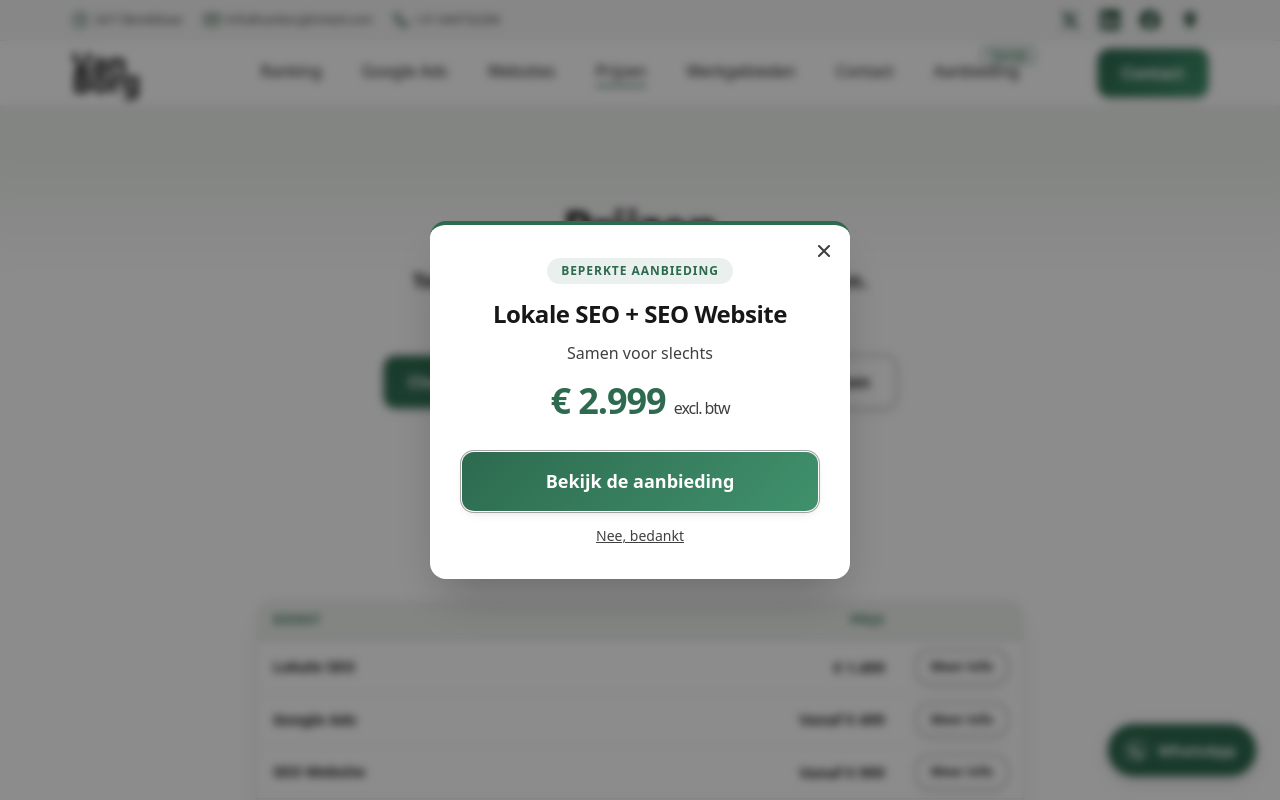
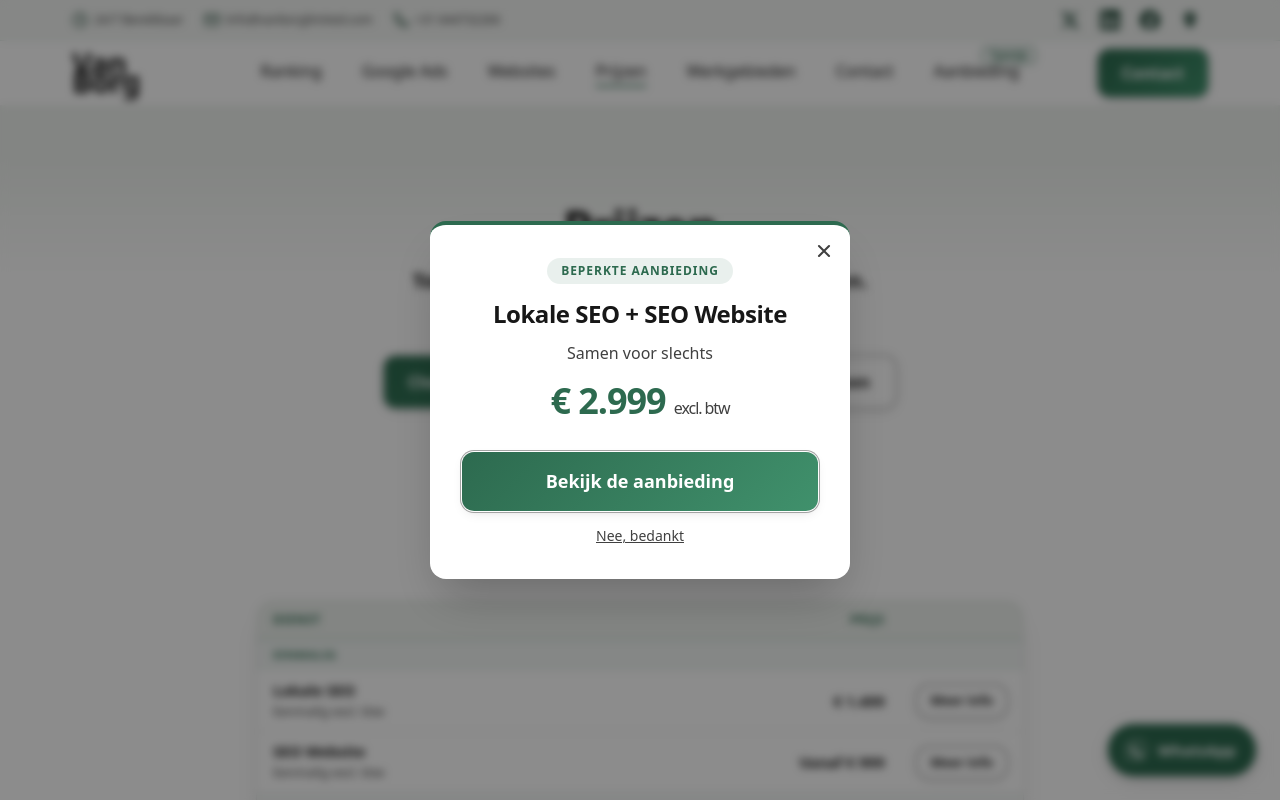
Before and after one commit to VanBorg/Vanborg.com, a React (Vite) app: page /prijzen in a window 1280 px wide. Shown: the top 800 px of the page. Built offline with nearby package versions, Linux system fonts and the light colour scheme.

Commit message:
Improve pricing table: group by eenmalig/maandelijks, add Google Ads row, subtekst, plus suffix
Made-with: Cursor

```diff
--- a/src/components/sections/prijzen/PrijzenTabel.tsx
+++ b/src/components/sections/prijzen/PrijzenTabel.tsx
@@ -4,34 +4,31 @@ import { Container } from '../../ui/Container'
 interface Dienst {
   naam: string
   prijsLabel: string
+  subtekst: string
   vanaf: boolean
   prijsNum: number
   link: string
   highlight?: boolean
+  isMonthly?: boolean
 }
 
 const BUNDEL_NAAM = 'Aanbieding (Lokale SEO + SEO Website)'
 const LOKALE_SEO_NAAM = 'Lokale SEO'
 const SEO_WEBSITE_NAAM = 'SEO Website'
 
-const diensten: Dienst[] = [
+const eenmaligeDiensten: Dienst[] = [
   {
     naam: LOKALE_SEO_NAAM,
     prijsLabel: '€ 1.499',
+    subtekst: 'Eenmalig excl. btw',
     vanaf: false,
     prijsNum: 1499,
     link: '/ranking',
   },
   {
-    naam: 'Google Ads',
-    prijsLabel: 'Vanaf € 499',
-    vanaf: true,
-    prijsNum: 499,
-    link: '/ads',
-  },
-  {
     naam: SEO_WEBSITE_NAAM,
     prijsLabel: 'Vanaf € 999',
+    subtekst: 'Eenmalig excl. btw',
     vanaf: true,
     prijsNum: 999,
     link: '/website',
@@ -39,12 +36,27 @@ const diensten: Dienst[] = [
   {
     naam: BUNDEL_NAAM,
     prijsLabel: '€ 2.999',
+    subtekst: 'Eenmalig excl. btw · bespaar € 499',
     vanaf: false,
     prijsNum: 2999,
     link: '/aanbieding',
     highlight: true,
   },
 ]
+
+const maandelijkseDiensten: Dienst[] = [
+  {
+    naam: 'Google Ads',
+    prijsLabel: 'Vanaf € 499',
+    subtekst: 'Per maand excl. btw · incl. advertentiebudget',
+    vanaf: true,
+    prijsNum: 499,
+    link: '/ads',
+    isMonthly: true,
+  },
+]
+
+const alleDiensten = [...eenmaligeDiensten, ...maandelijkseDiensten]
 
 function formatBedrag(bedrag: number) {
   return '€ ' + bedrag.toLocaleString('nl-NL')
@@ -91,10 +103,57 @@ export function PrijzenTabel() {
     })
   }
 
-  const geselecteerdeDiensten = diensten.filter((d) => geselecteerd.has(d.naam))
-  const totaalVanaf = geselecteerdeDiensten.some((d) => d.vanaf)
-  const totaalNum = geselecteerdeDiensten.reduce((som, d) => som + d.prijsNum, 0)
+  const geselecteerdeDiensten = alleDiensten.filter((d) => geselecteerd.has(d.naam))
+  const eenmaligGeselecteerd = geselecteerdeDiensten.filter((d) => !d.isMonthly)
+  const maandelijksGeselecteerd = geselecteerdeDiensten.filter((d) => d.isMonthly)
+
+  const eenmaligVanaf = eenmaligGeselecteerd.some((d) => d.vanaf)
+  const eenmaligNum = eenmaligGeselecteerd.reduce((som, d) => som + d.prijsNum, 0)
+
+  const maandelijksVanaf = maandelijksGeselecteerd.some((d) => d.vanaf)
+  const maandelijksNum = maandelijksGeselecteerd.reduce((som, d) => som + d.prijsNum, 0)
+
   const heeftSelectie = geselecteerd.size > 0
+  const heeftEenmalig = eenmaligGeselecteerd.length > 0
+  const heeftMaandelijks = maandelijksGeselecteerd.length > 0
+
+  function DienstRijen({ diensten }: { diensten: Dienst[] }) {
+    return (
+      <>
+        {diensten.map((d) => {
+          const actief = geselecteerd.has(d.naam)
+          return (
+            <tr
+              key={d.naam}
+              onClick={() => toggleRij(d.naam)}
+              className={[
+                'prijzen-tabel__row',
+                d.highlight ? 'prijzen-tabel__row--highlight' : '',
+                actief ? 'prijzen-tabel__row--selected' : '',
+              ]
+                .filter(Boolean)
+                .join(' ')}
+            >
+              <td className="prijzen-tabel__td">
+                <span className="prijzen-tabel__naam">{d.naam}</span>
+                <span className="prijzen-tabel__subtekst">{d.subtekst}</span>
+              </td>
+              <td className="prijzen-tabel__td prijzen-tabel__td--prijs">{d.prijsLabel}</td>
+              <td className="prijzen-tabel__td prijzen-tabel__td--actie">
+                <a
+                  href={d.link}
+                  className="btn-secondary prijzen-tabel__link"
+                  onClick={(e) => e.stopPropagation()}
+                >
+                  Meer info
+                </a>
+              </td>
+            </tr>
+          )
+        })}
+      </>
+    )
+  }
 
   return (
     <section className="section bg-section-2" aria-labelledby="prijzen-tabel-title">
@@ -113,53 +172,47 @@ export function PrijzenTabel() {
               </tr>
             </thead>
             <tbody>
-              {diensten.map((d) => {
-                const actief = geselecteerd.has(d.naam)
-                return (
-                  <tr
-                    key={d.naam}
-                    onClick={() => toggleRij(d.naam)}
-                    className={[
-                      'prijzen-tabel__row',
-                      d.highlight ? 'prijzen-tabel__row--highlight' : '',
-                      actief ? 'prijzen-tabel__row--selected' : '',
-                    ]
-                      .filter(Boolean)
-                      .join(' ')}
-                  >
-                    <td className="prijzen-tabel__td">
-                      <span className="prijzen-tabel__naam">{d.naam}</span>
-                    </td>
-                    <td className="prijzen-tabel__td prijzen-tabel__td--prijs">{d.prijsLabel}</td>
-                    <td className="prijzen-tabel__td prijzen-tabel__td--actie">
-                      <a
-                        href={d.link}
-                        className="btn-secondary prijzen-tabel__link"
-                        onClick={(e) => e.stopPropagation()}
-                      >
-                        Meer info
-                      </a>
-                    </td>
-                  </tr>
-                )
-              })}
+              {/* Eenmalige diensten */}
+              <tr className="prijzen-tabel__groep-header">
+                <td colSpan={3} className="prijzen-tabel__groep-label">Eenmalig</td>
+              </tr>
+              <DienstRijen diensten={eenmaligeDiensten} />
+
+              {/* Maandelijkse diensten */}
+              <tr className="prijzen-tabel__groep-header">
+                <td colSpan={3} className="prijzen-tabel__groep-label">Per maand</td>
+              </tr>
+              <DienstRijen diensten={maandelijkseDiensten} />
             </tbody>
             <tfoot>
-              <tr className="prijzen-tabel__tfoot-row">
-                <td className="prijzen-tabel__tfoot-td prijzen-tabel__tfoot-label">Totaal</td>
-                {heeftSelectie ? (
-                  <>
-                    <td className="prijzen-tabel__tfoot-td prijzen-tabel__tfoot-bedrag">
-                      {totaalVanaf ? `Vanaf ${formatBedrag(totaalNum)}` : formatBedrag(totaalNum)}
-                    </td>
-                    <td className="prijzen-tabel__tfoot-td" />
-                  </>
-                ) : (
-                  <td className="prijzen-tabel__tfoot-td prijzen-tabel__tfoot-hint" colSpan={2}>
+              {heeftSelectie ? (
+                <>
+                  {heeftEenmalig && (
+                    <tr className="prijzen-tabel__tfoot-row">
+                      <td className="prijzen-tabel__tfoot-td prijzen-tabel__tfoot-label">Eenmalig totaal</td>
+                      <td className="prijzen-tabel__tfoot-td prijzen-tabel__tfoot-bedrag">
+                        {`${formatBedrag(eenmaligNum)} +`}
+                      </td>
+                      <td className="prijzen-tabel__tfoot-td" />
+                    </tr>
+                  )}
+                  {heeftMaandelijks && (
+                    <tr className="prijzen-tabel__tfoot-row prijzen-tabel__tfoot-row--maand">
+                      <td className="prijzen-tabel__tfoot-td prijzen-tabel__tfoot-label">Per maand totaal</td>
+                      <td className="prijzen-tabel__tfoot-td prijzen-tabel__tfoot-bedrag">
+                        {maandelijksVanaf ? `${formatBedrag(maandelijksNum)} +` : formatBedrag(maandelijksNum)}
+                      </td>
+                      <td className="prijzen-tabel__tfoot-td" />
+                    </tr>
+                  )}
+                </>
+              ) : (
+                <tr className="prijzen-tabel__tfoot-row">
+                  <td className="prijzen-tabel__tfoot-td prijzen-tabel__tfoot-hint" colSpan={3}>
                     Klik op een rij om diensten te selecteren
                   </td>
-                )}
-              </tr>
+                </tr>
+              )}
             </tfoot>
           </table>
         </div>
--- a/src/styles/components/prijzen-tabel.css
+++ b/src/styles/components/prijzen-tabel.css
@@ -105,6 +105,32 @@
   line-height: 1.3;
 }
 
+.prijzen-tabel__subtekst {
+  display: block;
+  font-size: 0.8rem;
+  font-weight: 400;
+  color: var(--color-neutral-700);
+  margin-top: 0.1rem;
+}
+
+/* ── Groepheaders ── */
+
+.prijzen-tabel__groep-header {
+  pointer-events: none;
+}
+
+.prijzen-tabel__groep-label {
+  padding: 0.375rem 1rem;
+  font-size: 0.6875rem;
+  font-weight: 700;
+  letter-spacing: 0.07em;
+  text-transform: uppercase;
+  color: var(--accent-green);
+  background: rgba(45, 106, 79, 0.06);
+  border-top: 1px solid rgba(45, 106, 79, 0.15);
+  border-bottom: 1px solid rgba(45, 106, 79, 0.1);
+}
+
 .prijzen-tabel__link {
   font-size: 0.8125rem;
   padding: 0.25rem 0.75rem;
@@ -156,3 +182,7 @@
   color: rgba(255, 255, 255, 0.55);
   font-style: italic;
 }
+
+.prijzen-tabel__tfoot-row--maand {
+  background: rgba(45, 106, 79, 0.75);
+}
```
